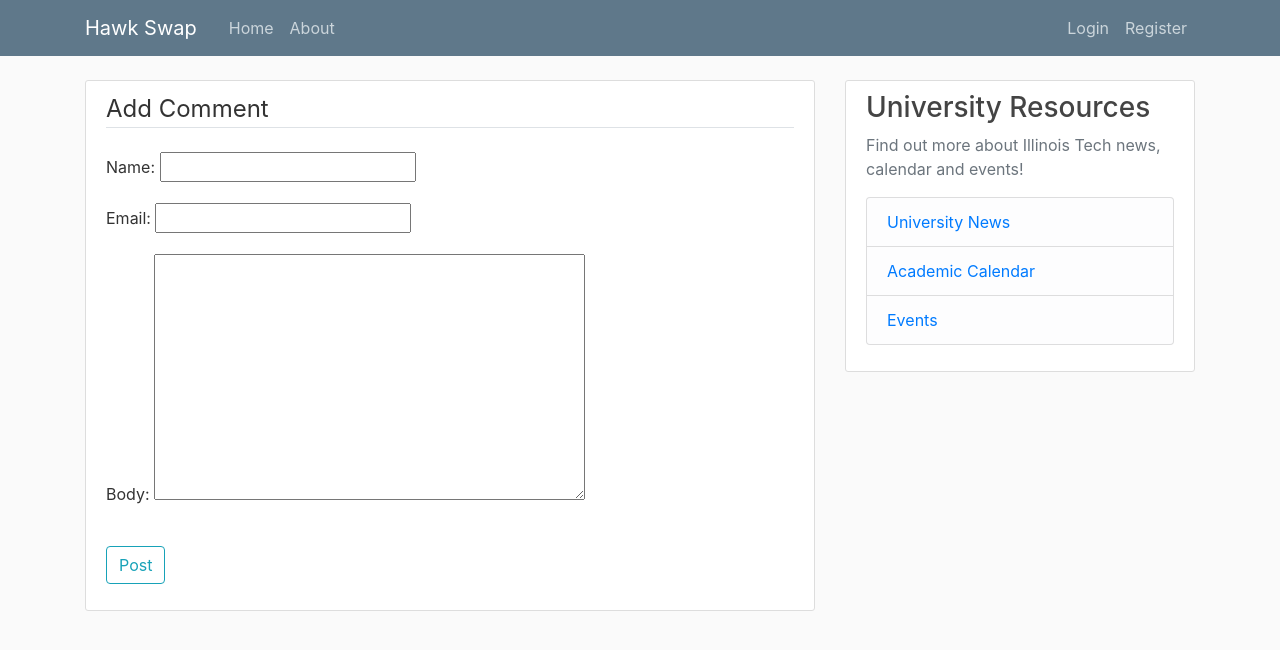
After one commit to cpintor/django_team6_prototype, a Django app: page /post/1/comment in a window 1280 px wide. The commit adds this page. Shown: the top 650 px of the page. Run offline with Django 3.2, Linux system fonts and the light colour scheme; some libraries are stand-ins or nearby versions.

Commit message:
Implementing comments

```diff
--- a/project/admin.py
+++ b/project/admin.py
@@ -1,4 +1,5 @@
 from django.contrib import admin
-from .models import Post
+from .models import Post, Comment
 
 admin.site.register(Post)
+admin.site.register(Comment)
--- /dev/null
+++ b/project/forms.py
@@ -0,0 +1,8 @@
+from .models import Comment
+from django import forms
+
+
+class CommentForm(forms.ModelForm):
+    class Meta:
+        model = Comment
+        fields = ['name', 'email', 'body']
--- a/project/models.py
+++ b/project/models.py
@@ -17,3 +17,18 @@ class Post(models.Model):
 
     def get_absolute_url(self):
         return reverse("post-detail", kwargs={'pk': self.pk})
+
+
+class Comment(models.Model):
+    post = models.ForeignKey(Post, on_delete=models.CASCADE, related_name='comments')
+    name = models.CharField(max_length=80)
+    email = models.EmailField()
+    body = models.TextField()
+    created_on = models.DateTimeField(auto_now_add=True)
+    active = models.BooleanField(default=False)
+
+    class Meta:
+        ordering = ['created_on']
+
+    def __str__(self):
+        return 'Comment {} by {}'.format(self.body, self.name)
--- a/project/templates/project/base.html
+++ b/project/templates/project/base.html
@@ -60,13 +60,12 @@
       </div>
       <div class="col-md-4">
         <div class="content-section">
-          <h3>Our Sidebar</h3>
-          <p class='text-muted'>You can put any information here you'd like.
+          <h3>University Resources</h3>
+          <p class='text-muted'>Find out more about Illinois Tech news, calendar and events!
             <ul class="list-group">
-              <li class="list-group-item list-group-item-light">Latest Posts</li>
-              <li class="list-group-item list-group-item-light">Announcements</li>
-              <li class="list-group-item list-group-item-light">Calendars</li>
-              <li class="list-group-item list-group-item-light">etc</li>
+              <li class="list-group-item list-group-item-light"><a href='https://www.iit.edu/university-news' target='_blank'>University News</a></li>
+              <li class="list-group-item list-group-item-light"><a href='https://www.iit.edu/registrar/academic-calendar' target='_blank'>Academic Calendar</a></li>
+              <li class="list-group-item list-group-item-light"><a href='https://www.iit.edu/events' target='_blank'>Events</a></li>
             </ul>
           </p>
         </div>
--- /dev/null
+++ b/project/templates/project/comment_form.html
@@ -0,0 +1,15 @@
+{% extends "project/base.html" %}
+{% block content %}
+    <div class="content-section">
+        <form method="POST">
+            {% csrf_token %}
+            <fieldset class="form-group">
+                <legend class="border-bottom mb-4">Add Comment</legend>
+                {{ form.as_p }}
+            </fieldset>
+            <div class="form-group">
+                <button class="btn btn-outline-info" type="submit">Post</button>
+            </div>
+        </form>
+    </div>
+{% endblock content %}
--- a/project/urls.py
+++ b/project/urls.py
@@ -4,7 +4,8 @@ from .views import (
     PostDetailView,
     PostCreateView,
     PostUpdateView,
-    PostDeleteView
+    PostDeleteView,
+    CommentView
     )
 
 from . import views
@@ -16,4 +17,5 @@ urlpatterns = [
     path('post/<int:pk>/update/', PostUpdateView.as_view(), name='post-update'),
     path('post/<int:pk>/delete/', PostDeleteView.as_view(), name='post-delete'),
     path('about/', views.about, name='project-about'),
+    path('post/<int:pk>/comment', CommentView.as_view(), name='add_comment')
 ]
--- a/project/views.py
+++ b/project/views.py
@@ -7,7 +7,8 @@ from django.views.generic import (
     UpdateView,
     DeleteView
     )
-from .models import Post
+from .models import Post, Comment
+from .forms import CommentForm
 
 
 def home(request):
@@ -24,6 +25,16 @@ class PostListView(ListView):
 
 class PostDetailView(DetailView):
     model = Post
+
+class CommentView(CreateView):
+    model = Comment
+    success_url = '/'
+    form_class = CommentForm
+    template_name = 'project/comment_form.html'
+
+    def form_valid(self, form):
+        form.instance.post_id = self.kwargs['pk']
+        return super().form_valid(form)
 
 class PostCreateView(LoginRequiredMixin, CreateView):
     model = Post
```
Also changed, not shown: project/templates/project/post_detail.html (+16 -0 lines), media/post_pics/713eRHkXkOL._CR020412241224_UX256.jpg (added), project/migrations/0004_comment.py (added).
